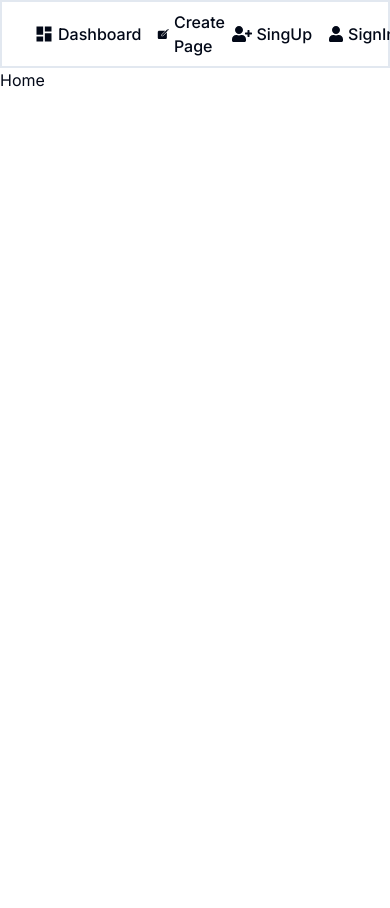
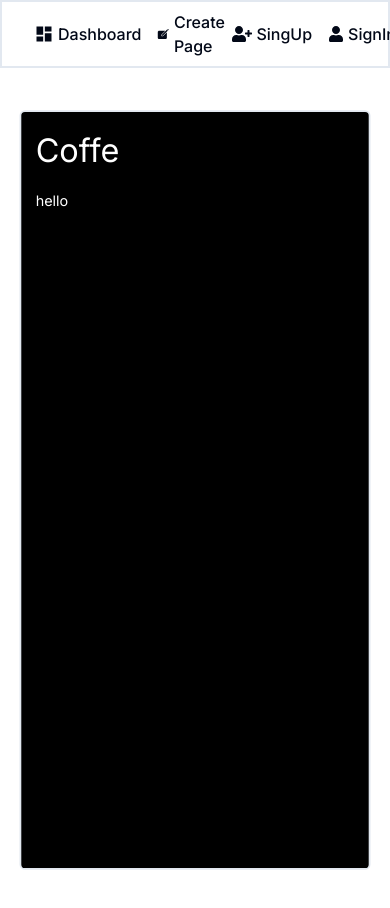
Before and after one commit to taufeeq-ahmed/fibr-ai, a Next.js app: page / in a window 390 px wide. Shown: the top 908 px of the page. Before the commit the page ends 844 px from the top, so only its background shows below. Built offline with nearby package versions, Linux system fonts and the light colour scheme.

Commit message:
mobile view component added

```diff
--- a/src/app/page.tsx
+++ b/src/app/page.tsx
@@ -1,8 +1,12 @@
+import MobileView from '@/components/ui/mobileview';
 import React from 'react';
 
 function Home() {
   return (
-    <div>Home</div>
+    <MobileView
+      title="Coffe"
+      description="hello"
+    />
   );
 }
 
--- /dev/null
+++ b/src/components/ui/mobileview.tsx
@@ -0,0 +1,19 @@
+/* eslint-disable react/require-default-props */
+import React from 'react';
+
+type MobileViewProps={
+    title:string,
+    description:string,
+    scale?: 90 | 50 | 75 | 20
+}
+
+function MobileView({ title, description, scale = 90 }:MobileViewProps) {
+  return (
+    <div className={`mobile-view scale-${scale} border-2 bg-black w-[390px] h-[844px] rounded-md text-white p-4`}>
+      <h2 className="text-[36px] mb-4">{title}</h2>
+      <p>{description}</p>
+    </div>
+  );
+}
+
+export default MobileView;
```
